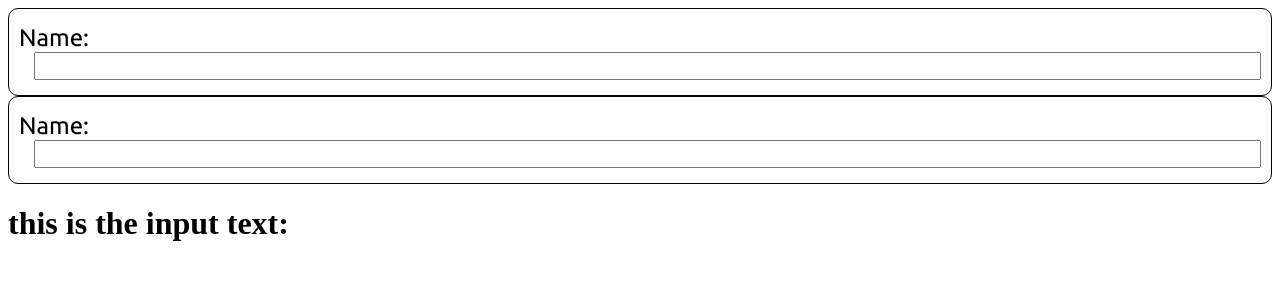
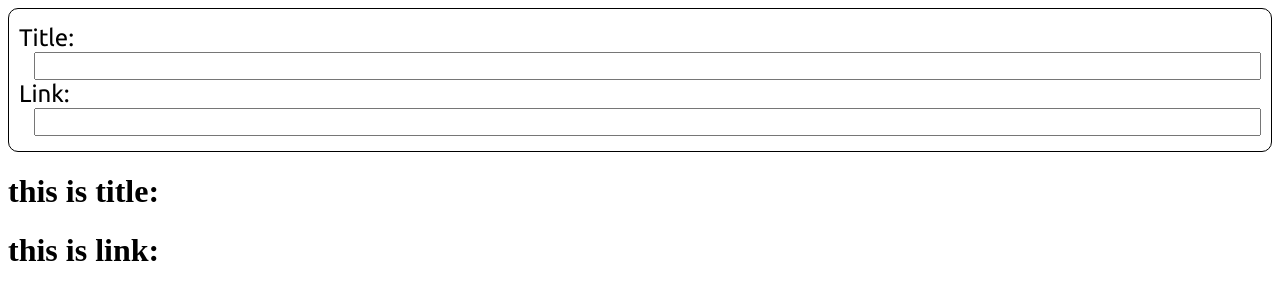
Before and after one commit to aliflikescoding/react-cv-application, a React (Vite) app in the folder app/: page / in a window 1280 px wide. Shown: the top 300 px of the page. Built offline with nearby package versions, Linux system fonts and the light colour scheme.

Commit message:
Add HeaderInput component

```diff
--- a/app/src/App.jsx
+++ b/app/src/App.jsx
@@ -1,19 +1,25 @@
 import "./App.scss";
-import Name from "./components/Name";
+import HeaderInput from "./components/HeaderInput";
 import { useState } from "react";
 
 function App() {
-  const [value, setValue] = useState("");
+  const [titleValue, setTitleValue] = useState("");
+  const [linkValue, setLinkValue] = useState("");
 
-  const handleChange = (e) => {
-    setValue(e.target.value);
+  const handleTitleChange = (e) => {
+    setTitleValue(e.target.value);
+  };
+
+  const handleLinkChange = (e) => {
+    setLinkValue(e.target.value);
   };
 
   return (
     <>
-      <Name valueInput={value} onChangeFunction={handleChange} />
-      <Name valueInput={value} onChangeFunction={handleChange} />
-      <h1>this is the input text: {value}</h1>
+      < HeaderInput TitleInput={titleValue} onChangeTitle={handleTitleChange} linkInput={linkValue} onChangeLink={handleLinkChange}/>
+
+      <h1>this is title: {titleValue}</h1>
+      <h1>this is link: {linkValue}</h1>
     </>
   );
 }
--- /dev/null
+++ b/app/src/components/HeaderInput.jsx
@@ -0,0 +1,25 @@
+import "./HeaderInput.scss";
+import "../sass/fonts.scss";
+
+function HeaderInput({ TitleInput, onChangeTitle, linkInput, onChangeLink }) {
+  return (
+    <div className="input font-ubuntu">
+      <span className="input-label">Title: </span>
+      <input
+        className="input-text"
+        type="text"
+        value={TitleInput}
+        onChange={onChangeTitle}
+      />
+      <span className="input-label">Link: </span>
+      <input
+        className="input-text"
+        type="text"
+        value={linkInput}
+        onChange={onChangeLink}
+      />
+    </div>
+  );
+}
+
+export default HeaderInput;
--- /dev/null
+++ b/app/src/components/HeaderInput.scss
@@ -0,0 +1,19 @@
+@import "./../sass/variables.scss";
+
+.input {
+  border: 1px solid $text;
+  padding: 15px 10px;
+  border-radius: 10px;
+
+  display: flex;
+  flex-direction: column;
+
+  &-label {
+    font-size: 1.5rem;
+  }
+
+  &-text {
+    margin-left: 15px;
+    font-size: 1.2rem;
+  }
+}
```
